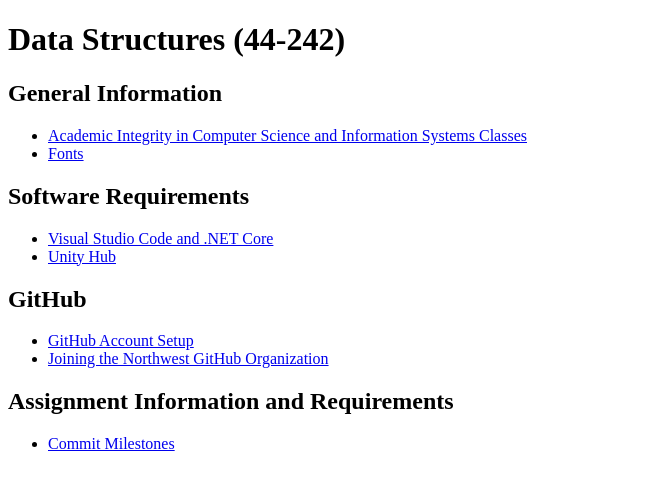
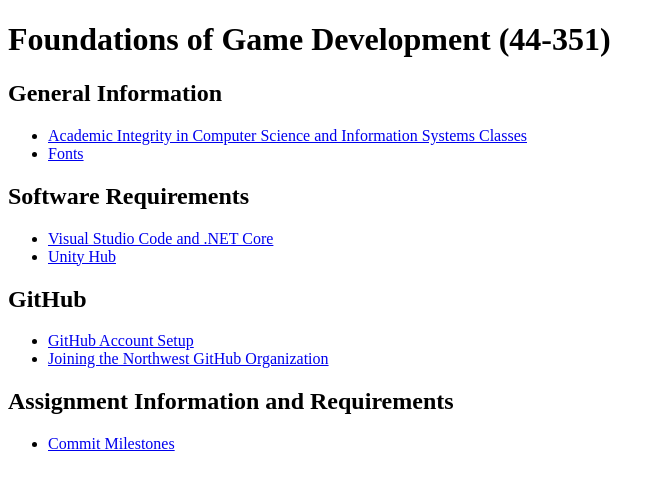
Before and after one commit to neloe/course-info, a Jekyll site: the page built from _game-dev/index.md, in a window 1280 px wide. Shown: the top 490 px of the page, without its empty margins (0-665 px from the left). Built offline with Jekyll 4.4.1, drawn with Linux system fonts in a browser that asks for light colours; nearby versions of some CDN libraries.

Commit message:
Fix name of game dev course

```diff
--- a/_game-dev/index.md
+++ b/_game-dev/index.md
@@ -1,4 +1,4 @@
 ---
-title: Data Structures (44-242)
+title: Foundations of Game Development (44-351)
 layout: course_landing
 ---
```
